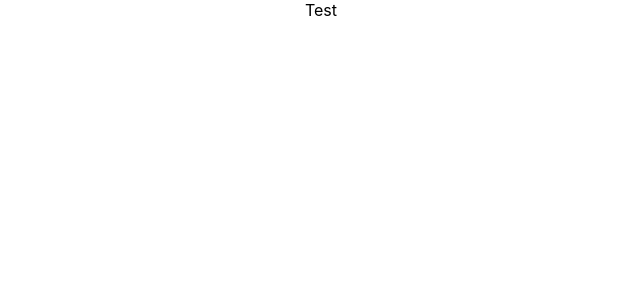
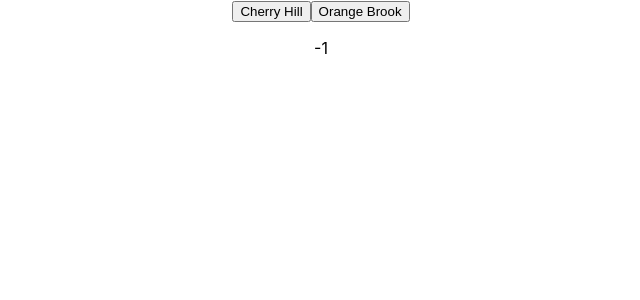
Before and after one commit to treedefense/projectchip, a React (Create React App) app in the folder frontend/: page / in a window 1280 px wide. Shown: the top 300 px of the page, without its empty margins (319-959 px from the left). Built offline with nearby package versions, Linux system fonts and the light colour scheme.

Commit message:
Added ability to choose courses, but only displays pars, doesn't track strokes

```diff
--- a/frontend/src/App.tsx
+++ b/frontend/src/App.tsx
@@ -1,5 +1,11 @@
 import React, { useState } from 'react';
 import './App.css';
+
+interface CourseList {
+  courseChoice: number;
+  setCourse(courseChoice: number): void;
+  courses: Record<number, Course>;
+}
 
 interface Course {
   id: number; // unique course id
@@ -13,94 +19,53 @@ interface Hole {
   par: number;
 }
 
-/*
-  strokes: number;
-  setStrokes(strokes: number): void;
-*/
-
-// rename to match?
-// match is N rounds
-
 interface Round {
   courseId: number;
-  strokes: Record<number, number>; // hole id to strokes
+  holes: Record<string, Hole>;
 }
 
 function HoleView(hole: Hole) {
-  /*
-  if (hole.strokes > 0) {
-    return <p>Shot {hole.strokes} on hole {hole.id}</p>
 }
 
+function RoundView(round: Round) {
   return (
-    <>
-      <p>Enter Strokes for hole {hole.id}</p>
-      {[1, 2, 3, 4, 5, 6, 7, 8, 9].map((strokes) => {
+    <div>
+      <p>{round.courseId}</p>
+      {Object.values(round.holes).map((hole) => {
+        return <p>{hole.par}</p>
+      })}
+    </div>
+  )
+}
+
+function CoursePicker(courseList: CourseList) {
+  return (
+    <div>
+      {Object.values(courseList.courses).map((course)=> {
         return (
           <button
-            key={strokes}
-            onClick={() => hole.setStrokes(strokes)}
+          key={course.id}
+          onClick={() => courseList.setCourse(course.id)}
           >
-            {strokes}
+          {course.name}
           </button>
         )
       })}
-    </>
+      <p>{courseList.courseChoice}</p>
+    </div>
   )
-  */
 }
 
-function RoundView(round: Round) {
-  /*
-  let score = 0;
-  for (let i = 0; i < round.holes.length; i++) {
-    const hole = round.holes[i];
-    if (hole.strokes === 0) {
-      break;
-    }
-    score += hole.strokes - hole.par;
-  }
-  const scoreString = score <= 0 ? score.toString() : `+${score}`;
-
-  return (
-    <>
-    <div>
-      <p>Course name is {round.name}</p>
-    </div>
-    <div className="round">
-      {round.holes.map(hole => {
-        return <HoleView {...hole} key={hole.id} />
-      })}
-    </div>
-    <div>
-      Score: {scoreString}
-    </div>
-    </>
-  )
-  */
-}
-
-/*
-function useNewHole(id: number, par: number): Hole {
-    const [strokes, setStrokes] = useState(0)
-    return {
-      id,
-      par,
-      strokes,
-      setStrokes,
-    };
-}
-*/
-
-function CoursePicker(courses: Record<number, Course>) {
-  return <div>Test</div>
-}
 
 function App() {
-  const courses: Record<number, Course> = {
+  const [courseChoice, setCourse] = useState(-1)
+  const courseList: CourseList = {
+    courseChoice,
+    setCourse,
+    courses: {
       1: {
         id: 1,
-      name: 'cherry Hill',
+        name: 'Cherry Hill',
         location: 'CA',
         holes: {
           1: {
@@ -113,13 +78,44 @@ function App() {
           },
         },
       },
+      2: {
+        id: 2,
+        name: 'Orange Brook',
+        location: 'OR',
+        holes: {
+          1: {
+            id: 1,
+            par: 4,
+          },
+          2: {
+            id: 2,
+            par: 3,
+          },
+        },
+      },
+    },
   };
 
+
+  if(courseList.courseChoice === -1)
+  {
     return (
       <div className="App">
-      <CoursePicker {...courses} />
+        <CoursePicker{...courseList}/>
+      </div>
+    );
+  } else {
+    let round: Round = {
+      courseId: courseChoice,
+      holes: courseList.courses[courseChoice].holes,
+      }
+    return (
+      <div className="App">
+        <RoundView{...round}/>
       </div>
     );
   }
 
+}
+
 export default App;
```
Lines whose indentation alone changed are shown as unchanged.
